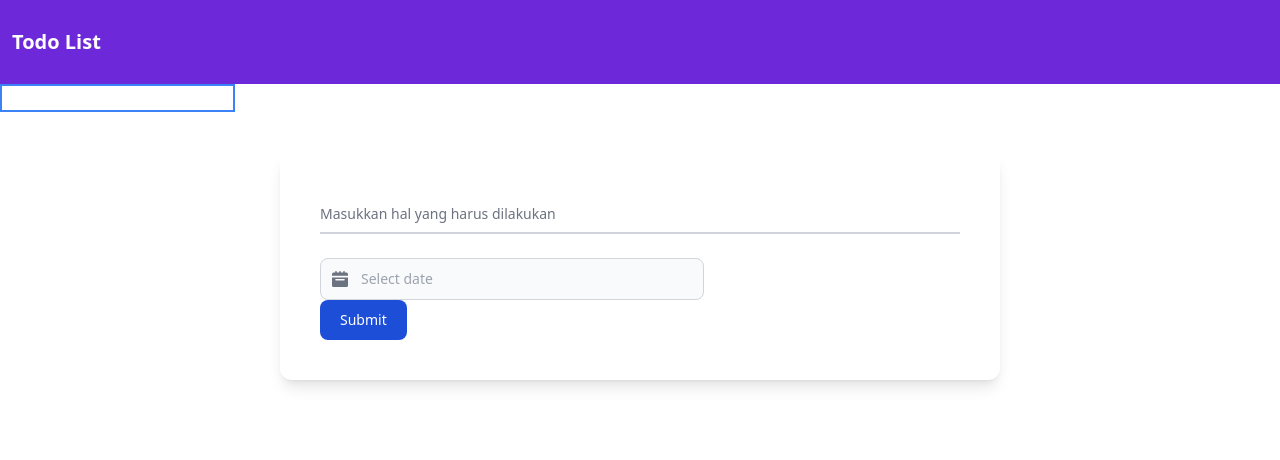
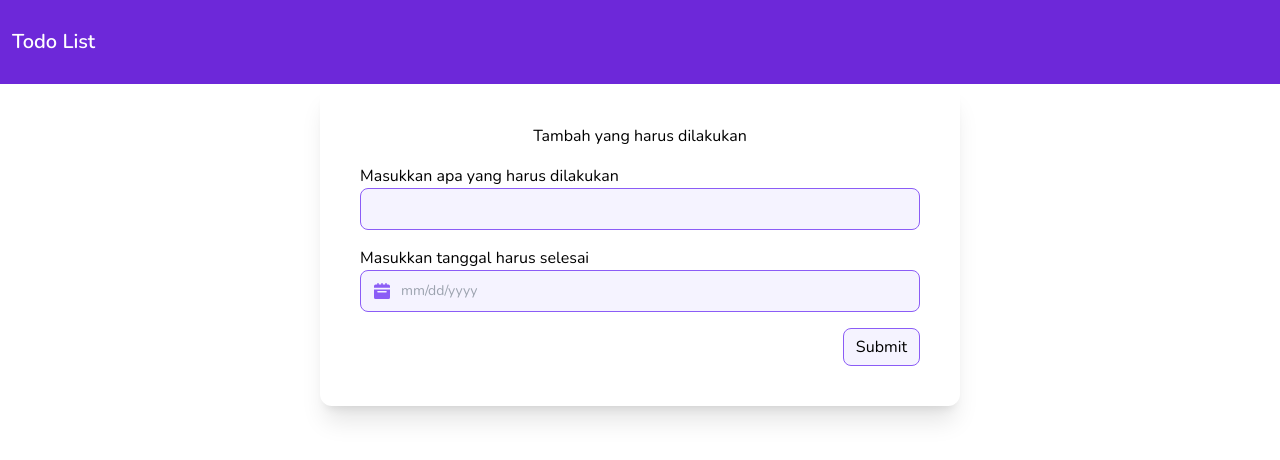
Before and after one commit to nexyrt/Todo-Apps, a website: page src/html/index.html in a window 1280 px wide. Drawn offline with nearby package versions, Linux system fonts and the light colour scheme.

Commit message:
Done with the Add ToDo Modal

```diff
--- a/src/html/index.html
+++ b/src/html/index.html
@@ -6,6 +6,9 @@
   <meta http-equiv="X-UA-Compatible" content="IE=edge">
   <meta name="viewport" content="width=device-width, initial-scale=1.0">
   <title>Todo Apps</title>
+  <link
+    href="https://fonts.googleapis.com/css2?family=Nunito:wght@400;500;600&family=Plus+Jakarta+Sans:wght@200;700&display=swap"
+    rel="stylesheet">
   <link rel="stylesheet" href="../css/output.css">
 </head>
 
@@ -13,36 +16,44 @@
   <header class="bg-violet-700 py-7 px-3">
     <h1 class="text-white font-semibold text-xl">Todo List</h1>
   </header>
-  <input type="text" class="border-2 border-blue-500 outline-none">
 
-  <form id="form" class="w-fit mt-10 mx-auto p-10 shadow-lg rounded-xl">
+  <!-- Add ToDo Modal -->
+  <form id="form" class="flex flex-col gap-y-4 w-1/2 h-fit mx-auto shadow-xl rounded-xl p-10">
+    <!-- Judul Modal -->
+    <h2 class="self-center">Tambah yang harus dilakukan</h2>
 
-    <div class="relative z-0 w-full mb-6 group">
+    <!-- Input ToDo -->
+    <section class="w-full">
+      <label for="inputToDo">Masukkan apa yang harus dilakukan</label><br>
       <input type="text" name="ToDo" id="inputToDo"
-        class="block py-2.5 px-0 w-[50vw] text-sm text-gray-900 bg-transparent border-0 border-b-2 border-gray-300 appearance-none dark:text-white dark:border-gray-600 dark:focus:border-blue-500 focus:outline-none focus:ring-0 focus:border-blue-600 peer"
-        placeholder=" " required />
-      <label for="inputToDo"
-        class="peer-focus:font-medium absolute text-sm text-gray-500 dark:text-gray-400 duration-300 transform -translate-y-6 scale-75 top-3 -z-10 origin-[0] peer-focus:left-0 peer-focus:text-blue-600 peer-focus:dark:text-blue-500 peer-placeholder-shown:scale-100 peer-placeholder-shown:translate-y-0 peer-focus:scale-75 peer-focus:-translate-y-6">Masukkan
-        hal yang harus dilakukan</label>
-    </div>
+        class="outline-none text-lg rounded-lg bg-violet-50 border border-violet-500 text-gray-900 pl-2.5 p-1.5 w-full">
+    </section>
 
-    <div class="relative max-w-sm">
-      <div class="absolute inset-y-0 left-0 flex items-center pl-3 pointer-events-none">
-        <svg class="w-4 h-4 text-gray-500 dark:text-gray-400" aria-hidden="true" xmlns="http://www.w3.org/2000/svg"
-          fill="currentColor" viewBox="0 0 20 20">
-          <path
-            d="M20 4a2 2 0 0 0-2-2h-2V1a1 1 0 0 0-2 0v1h-3V1a1 1 0 0 0-2 0v1H6V1a1 1 0 0 0-2 0v1H2a2 2 0 0 0-2 2v2h20V4ZM0 18a2 2 0 0 0 2 2h16a2 2 0 0 0 2-2V8H0v10Zm5-8h10a1 1 0 0 1 0 2H5a1 1 0 0 1 0-2Z" />
-        </svg>
+    <!-- Input Date -->
+    <section>
+      <label for="inputDate">Masukkan tanggal harus selesai</label>
+      <div class="relative w-full">
+        <div class="absolute inset-y-0 left-0 flex items-center pl-3.5 pointer-events-none">
+          <svg class="w-4 h-4 text-violet-500 dark:text-violet-400" aria-hidden="true"
+            xmlns="http://www.w3.org/2000/svg" fill="currentColor" viewBox="0 0 20 20">
+            <path
+              d="M20 4a2 2 0 0 0-2-2h-2V1a1 1 0 0 0-2 0v1h-3V1a1 1 0 0 0-2 0v1H6V1a1 1 0 0 0-2 0v1H2a2 2 0 0 0-2 2v2h20V4ZM0 18a2 2 0 0 0 2 2h16a2 2 0 0 0 2-2V8H0v10Zm5-8h10a1 1 0 0 1 0 2H5a1 1 0 0 1 0-2Z" />
+          </svg>
+        </div>
+        <input datepicker type="text" name="date" id="inputDate"
+          class="text-sm outline-none rounded-lg bg-violet-50 border border-violet-500  w-full pl-10 p-2.5"
+          placeholder="mm/dd/yyyy">
       </div>
-      <input datepicker datepicker-autohide type="text"
-        class="bg-gray-50 border border-gray-300 text-gray-900 text-sm rounded-lg focus:ring-blue-500 focus:border-blue-500 block w-full pl-10 p-2.5  dark:bg-gray-700 dark:border-gray-600 dark:placeholder-gray-400 dark:text-white dark:focus:ring-blue-500 dark:focus:border-blue-500"
-        placeholder="Select date">
-    </div>
+    </section>
 
-    <button type="submit"
-      class="text-white bg-blue-700 hover:bg-blue-800 focus:ring-4 focus:outline-none focus:ring-blue-300 font-medium rounded-lg text-sm w-full sm:w-auto px-5 py-2.5 text-center dark:bg-blue-600 dark:hover:bg-blue-700 dark:focus:ring-blue-800">Submit</button>
+    <!-- Submit Button -->
+    <button type="submit" class="self-end rounded-lg bg-violet-50 border border-violet-500 px-3 py-1.5">Submit</button>
   </form>
+  <!-- END OF Add ToDo Modal -->
 
+
+
+  <script src="../js/index.js"></script>
   <script src="../../node_modules/flowbite/dist/datepicker.js"></script>
 </body>
 
--- a/src/js/index.js
+++ b/src/js/index.js
@@ -1,7 +1,41 @@
+const todos = [];
+const RENDER_EVENT = 'render-todo';
+
+// Event Listener saat tombol Submit pada form ditekan
 document.addEventListener('DOMContentLoaded', function () {
-    const submitForm = document.getElementById('form');
-    submitForm.addEventListener('submit', function (event) {
-      event.preventDefault();
-      addTodo();
-    });
+  const submitForm = document.getElementById('form');
+  submitForm.addEventListener('submit', function (event) {
+    event.preventDefault();
+    addTodo();
   });
+});
+
+document.addEventListener(RENDER_EVENT, function () {
+  console.log(todos);
+});
+
+// Event Handler yang akan dijalankan saat tombol Submit pada form ditekan
+function addTodo() {
+  const textTodo = document.getElementById('inputToDo').value;
+  const timestamp = document.getElementById('inputDate').value;
+
+  const generatedID = generateId();
+  const todoObject = generateTodoObject(generatedID, textTodo, timestamp, false);
+  todos.push(todoObject);
+
+  document.dispatchEvent(new Event(RENDER_EVENT));
+}
+
+// Fungsi Helper untuk digunakan dalam Event Handler
+function generateId() {
+  return +new Date();
+}
+
+function generateTodoObject(id, task, timestamp, isCompleted) {
+  return {
+    id,
+    task,
+    timestamp,
+    isCompleted
+  }
+}
--- a/tailwind.config.js
+++ b/tailwind.config.js
@@ -3,6 +3,9 @@ module.exports = {
   content: ["./src/**/*.{html,js}",
     "./node_modules/flowbite/**/*.js"],
   theme: {
+    fontFamily: {
+      sans: ['Nunito', 'sans-serif']
+    },
     extend: {},
   },
 }
```
Also changed, not shown: src/css/output.css.
